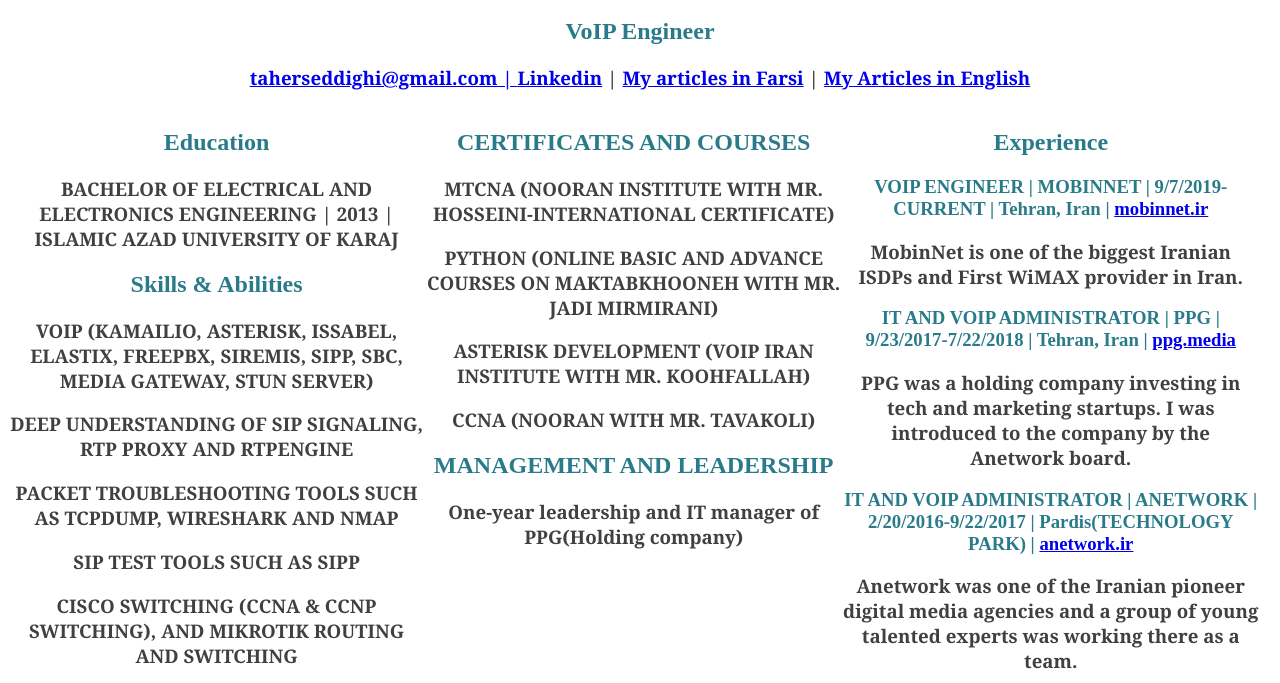
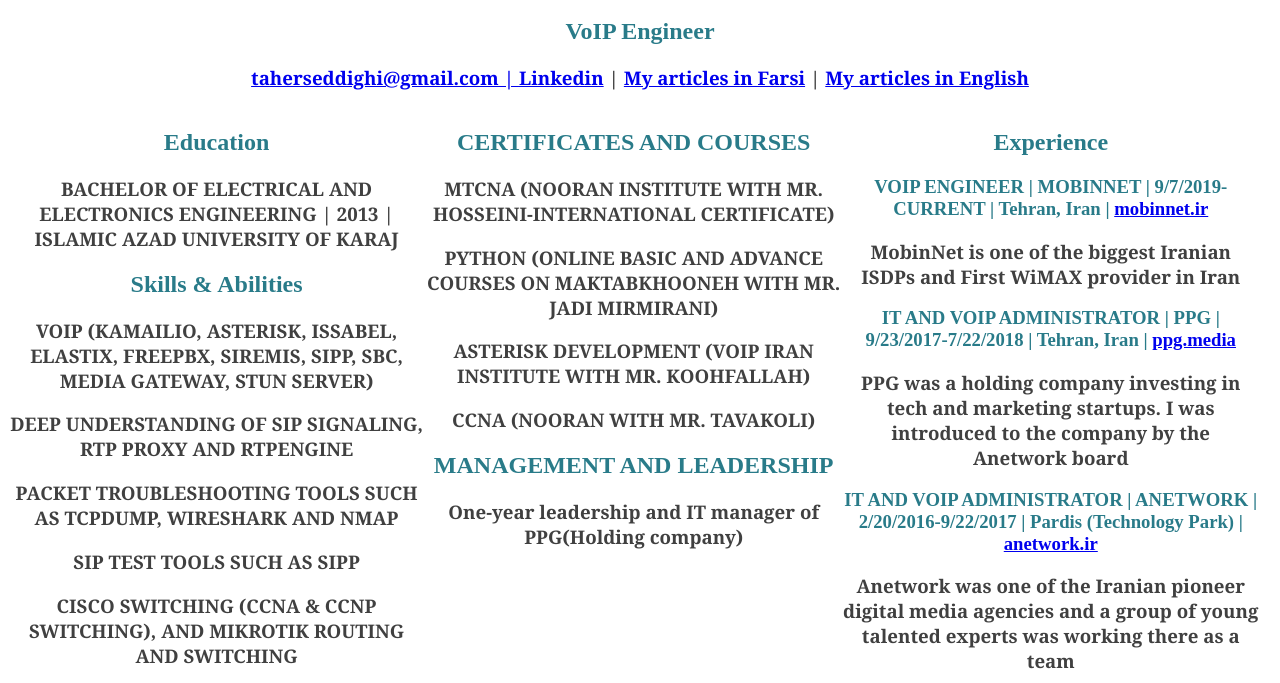
Before and after one commit to taherseddighi/taherseddighi.github.io, a plain HTML site: page resume/index.html in a window 1280 px wide. Shown: the part 48-731 px from the top of the page. Drawn offline with Linux system fonts and the light colour scheme.

Commit message:
correction of miss sples

```diff
--- a/resume/index.html
+++ b/resume/index.html
@@ -10,8 +10,8 @@
 <body>
 <div class="title"><h1>Taher Seddighi</h1></div>
 <div class="title"><h2>VoIP Engineer</h2></div>
-<div class="content"><h3><A HREF="mailto:taherseddighi@gmail.com">taherseddighi@gmail.com | <A HREF="https://www.linkedin.com/in/taherseddighi/">Linkedin</A> | <A href="https://virgool.io/@taherseddighi">My articles in Farsi</A> | <A href="https://medium.com/@taherseddighi">My Articles in English</A></h3></div>
-<div class="float-container">
+<div class="content"><h3><A HREF="mailto:taherseddighi@gmail.com">taherseddighi@gmail.com | <A HREF="https://www.linkedin.com/in/taherseddighi/">Linkedin</A> | <A href="https://virgool.io/@taherseddighi">My articles in Farsi</A> | <A href="https://medium.com/@taherseddighi">My articles in English</A></h3></div>
+
     <div class="float-child">
         <div class="title"><h2>Education</h2></div>
         <div class="content"><h3>BACHELOR OF ELECTRICAL AND ELECTRONICS ENGINEERING | 2013 | ISLAMIC AZAD UNIVERSITY OF KARAJ</h3></div>
@@ -41,19 +41,18 @@
     <div class="float-child">
         <div class="title"><h2>Experience</h2>
             <h3>VOIP ENGINEER | MOBINNET | 9/7/2019-CURRENT | Tehran, Iran | <A HREF="http://mobinnet.ir">mobinnet.ir</A> </h3></div>
-        <div class="content"><h3>MobinNet is one of the biggest Iranian ISDPs and First WiMAX provider in Iran.</h3>
+        <div class="content"><h3>MobinNet is one of the biggest Iranian ISDPs and First WiMAX provider in Iran</h3>
         </div>
         <div class="title"><h3>IT AND VOIP ADMINISTRATOR | PPG | 9/23/2017-7/22/2018 | Tehran, Iran | <A HREF="http://ppg.media/#main">ppg.media</A> </h3>
         </div>
         <div class="content">
-            <h3>PPG was a holding company investing in tech and marketing startups. I was introduced to the company by the Anetwork board.</h3>
+            <h3>PPG was a holding company investing in tech and marketing startups. I was introduced to the company by the Anetwork board</h3>
         </div>
-        <div class="title"><h3>IT AND VOIP ADMINISTRATOR | ANETWORK | 2/20/2016-9/22/2017 | Pardis(TECHNOLOGY PARK) | <A HREF="https://anetwork.ir/">anetwork.ir</A> </h3></div>
-        <div class="content"><h3>Anetwork was one of the Iranian pioneer digital media agencies and a group of young talented experts was working there as a team. </h3></div>
+        <div class="title"><h3>IT AND VOIP ADMINISTRATOR | ANETWORK | 2/20/2016-9/22/2017 | Pardis (Technology Park) | <A HREF="https://anetwork.ir/">anetwork.ir</A> </h3></div>
+        <div class="content"><h3>Anetwork was one of the Iranian pioneer digital media agencies and a group of young talented experts was working there as a team</h3></div>
         <div class="title"><h3>IT EXPERT | SADA | 9/22/2008-4/19/2014 | Tehran, Iran</h3></div>
         <div class="content"><h3>SADA is an IT solution and services company which has projects and service support contracts with many other big companies including some governmental and universities</h3>
         </div>
         </div>
-    </div>
 </body>
 </html>
```
